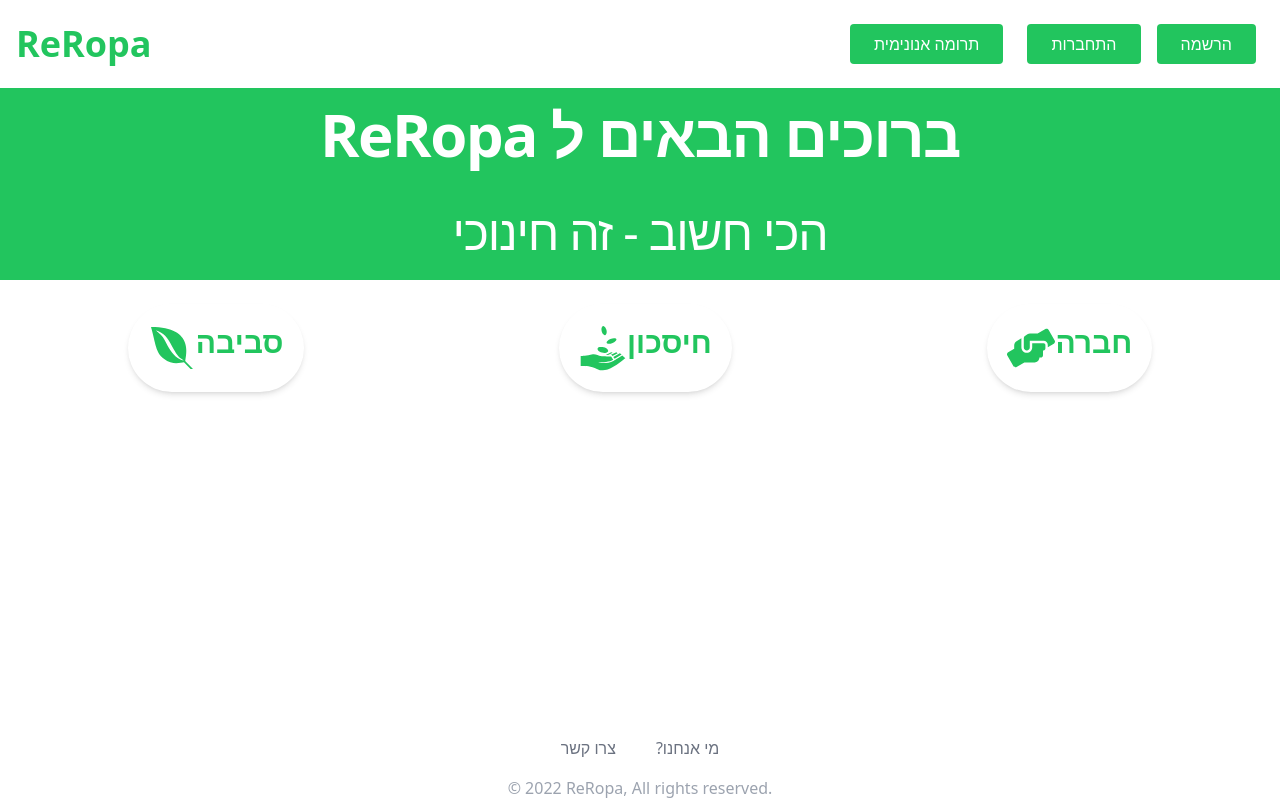
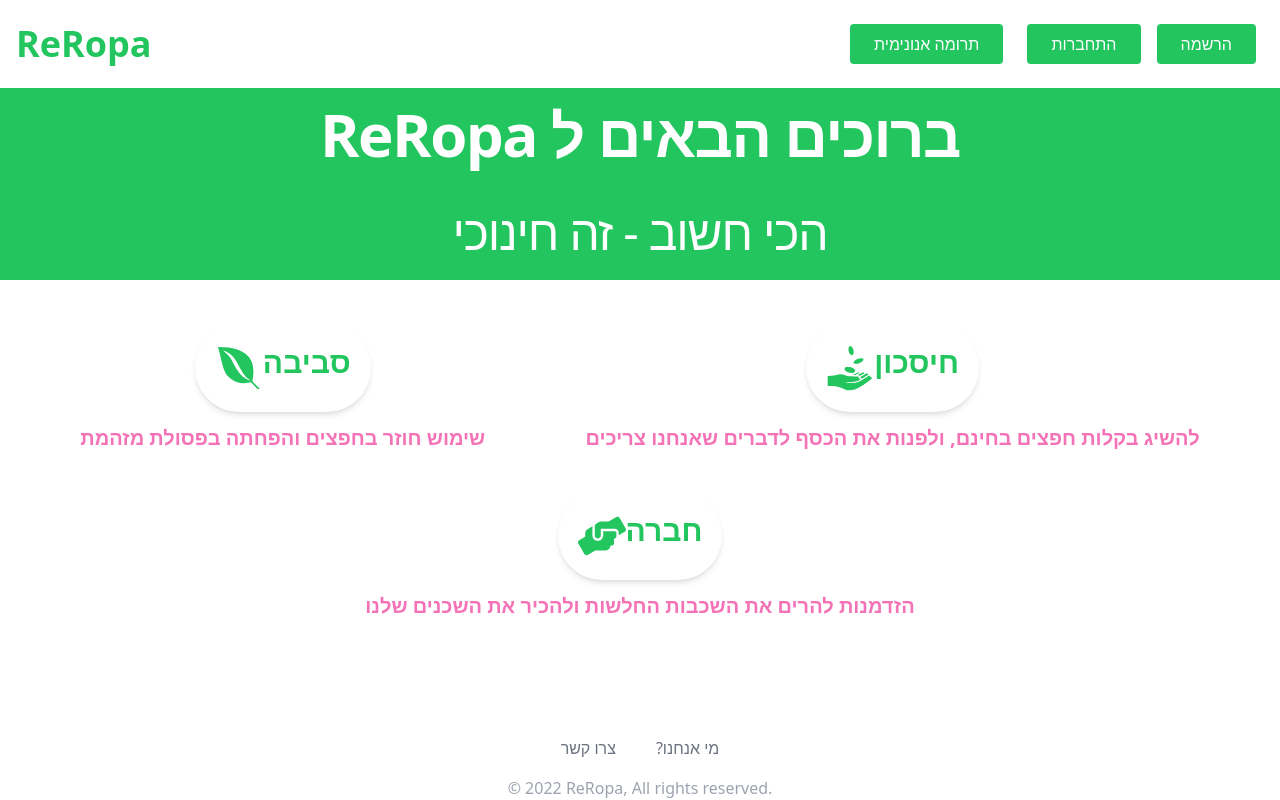
Before and after one commit to ReRopa2022/ReRopaClient, a React (Create React App) app: page / in a window 1280 px wide. Built offline with nearby package versions, Linux system fonts and the light colour scheme.

Commit message:
homepage commit

```diff
--- a/src/pages/Home.js
+++ b/src/pages/Home.js
@@ -18,7 +18,7 @@
   return (
     <>
       <div className="text-center bg-green-500 h-48 ">
-        <div className="w-full flex justify-center ">
+        <div className="w-full flex justify-center  ">
           <h1 className="mt-4 max-w-[36rem] xl:text-6xl lg:text-5xl font-bold tracking-tight text-white sm:text-3xl md:text-4xl xl:max-w-[43.5rem]">
             ReRopa ברוכים הבאים ל
           </h1>
@@ -29,25 +29,40 @@
           </h2>
         </div>
       </div>
-      <div className=" bg-white w-full mt-6">
-        <div className="flex justify-around">
-          <div className="flex justify-center">
+      <div className="bg-white w-full mt-6">
+        <div className="flex flex-wrap justify-evenly">
+          <div className="flex flex-col justify-center p-5">
+            <div className="flex flex-row justify-center">
               <button className="flex justify-center rounded-full px-5 py-5 shadow-md">
                 <FaEnvira className="text-green-500 text-5xl " />
                 <h1 className="text-green-500 text-3xl font-bold">סביבה</h1>
               </button>
             </div>
-          <div>
+            <div className="flex flex-row justify-center text-center text-pink-400 font-bold text-xl mt-3">
+              שימוש חוזר בחפצים והפחתה בפסולת מזהמת
+            </div>
+          </div>
+          <div className="flex flex-col justify-center p-5">
+            <div className="flex flex-row justify-center">
               <button className="flex justify-center rounded-full px-5 py-5 shadow-md">
                 <GiReceiveMoney className="text-green-500 text-5xl " />
                 <h1 className="text-green-500 text-3xl font-bold">חיסכון</h1>
               </button>
             </div>
-          <div>
+            <div className="flex flex-row justify-center text-center text-pink-400 font-bold text-xl mt-3">
+              להשיג בקלות חפצים בחינם, ולפנות את הכסף לדברים שאנחנו צריכים
+            </div>
+          </div>
+          <div className="flex flex-col justify-center p-5 ">
+            <div className="flex flex-row justify-center">
               <button className="flex justify-center rounded-full px-5 py-5 shadow-md">
                 <FaHandsHelping className="text-green-500 text-5xl " />
                 <h1 className="text-green-500 text-3xl font-bold">חברה</h1>
               </button>
+            </div>
+            <div className="flex flex-row justify-center text-center text-pink-400 font-bold text-xl mt-3">
+              הזדמנות להרים את השכבות החלשות ולהכיר את השכנים שלנו
+            </div>
           </div>
         </div>
       </div>
```
Lines whose indentation alone changed are shown as unchanged.
